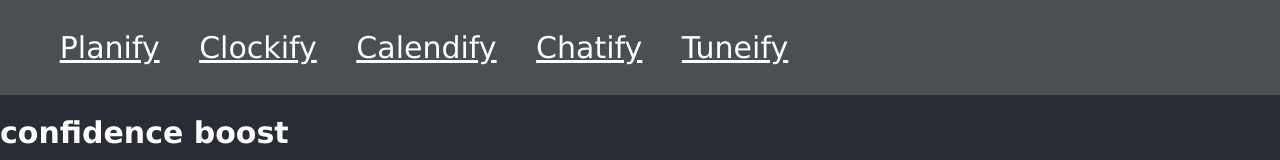
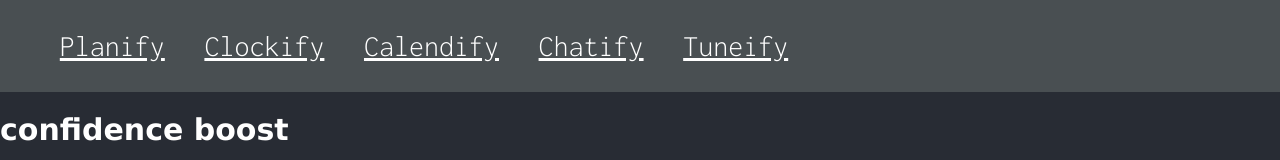
Before and after one commit to nkonjeti/planify, a React (Create React App) app: page /music in a window 1280 px wide. Shown: the top 160 px of the page. Built offline with nearby package versions, Linux system fonts and the light colour scheme; grey boxes are pictures that could not be loaded; what react-chatbot-kit would draw is missing.

Commit message:
new font to navbar

```diff
--- a/src/App.css
+++ b/src/App.css
@@ -1,6 +1,6 @@
 @import url('https://fonts.googleapis.com/css2?family=Amatic+SC:wght@700&display=swap');
 @import url('https://fonts.googleapis.com/css2?family=Anton&display=swap');
-
+@import url('https://fonts.googleapis.com/css2?family=Inconsolata:wght@300&display=swap');
 
 .App {
   text-align: center;
@@ -29,6 +29,7 @@
    justify-content: space-around;
    align-items: center;
    list-style: none;
+   font-family: 'Inconsolata', monospace;
 }
 
 .chatbot {
```
